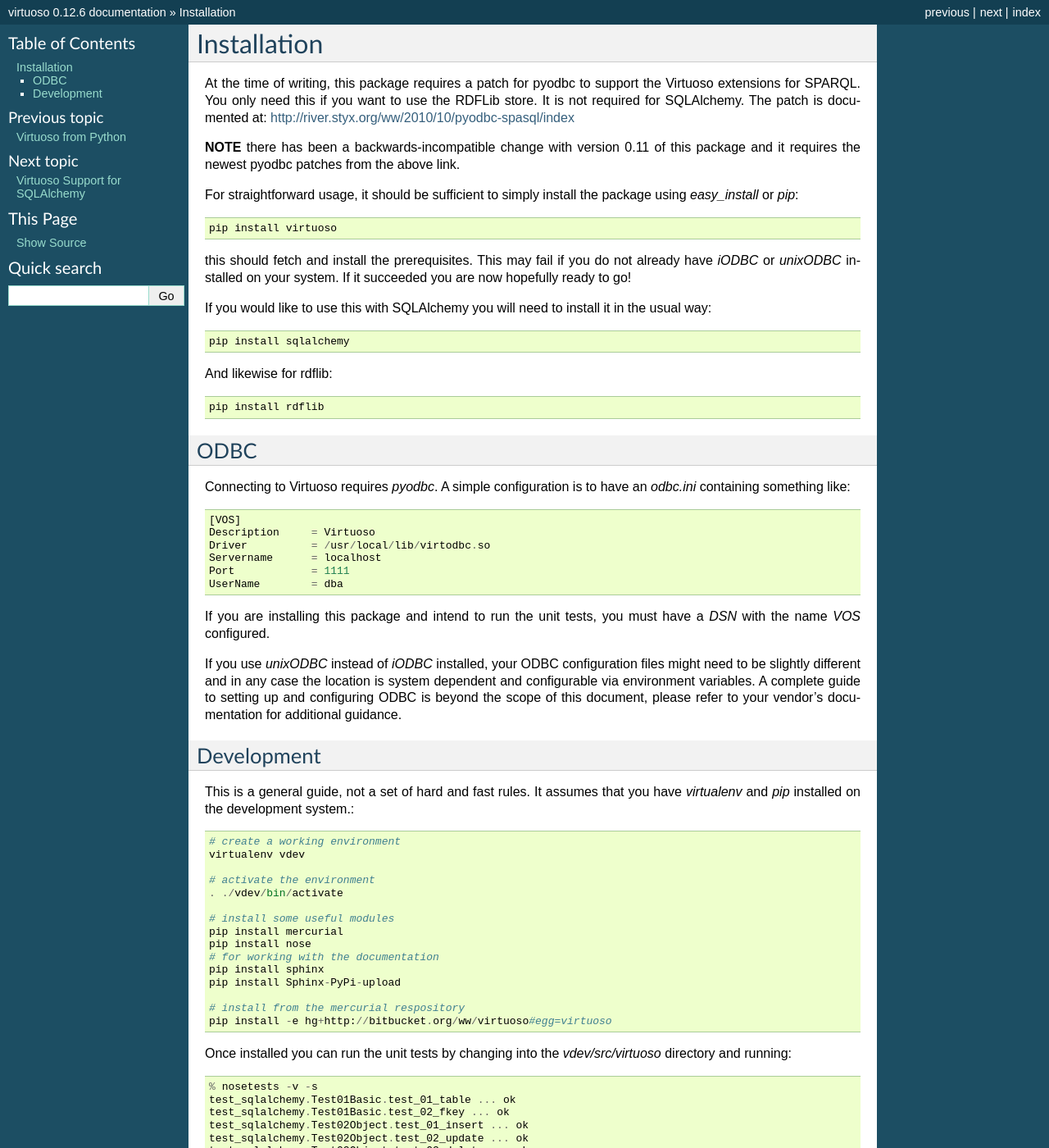
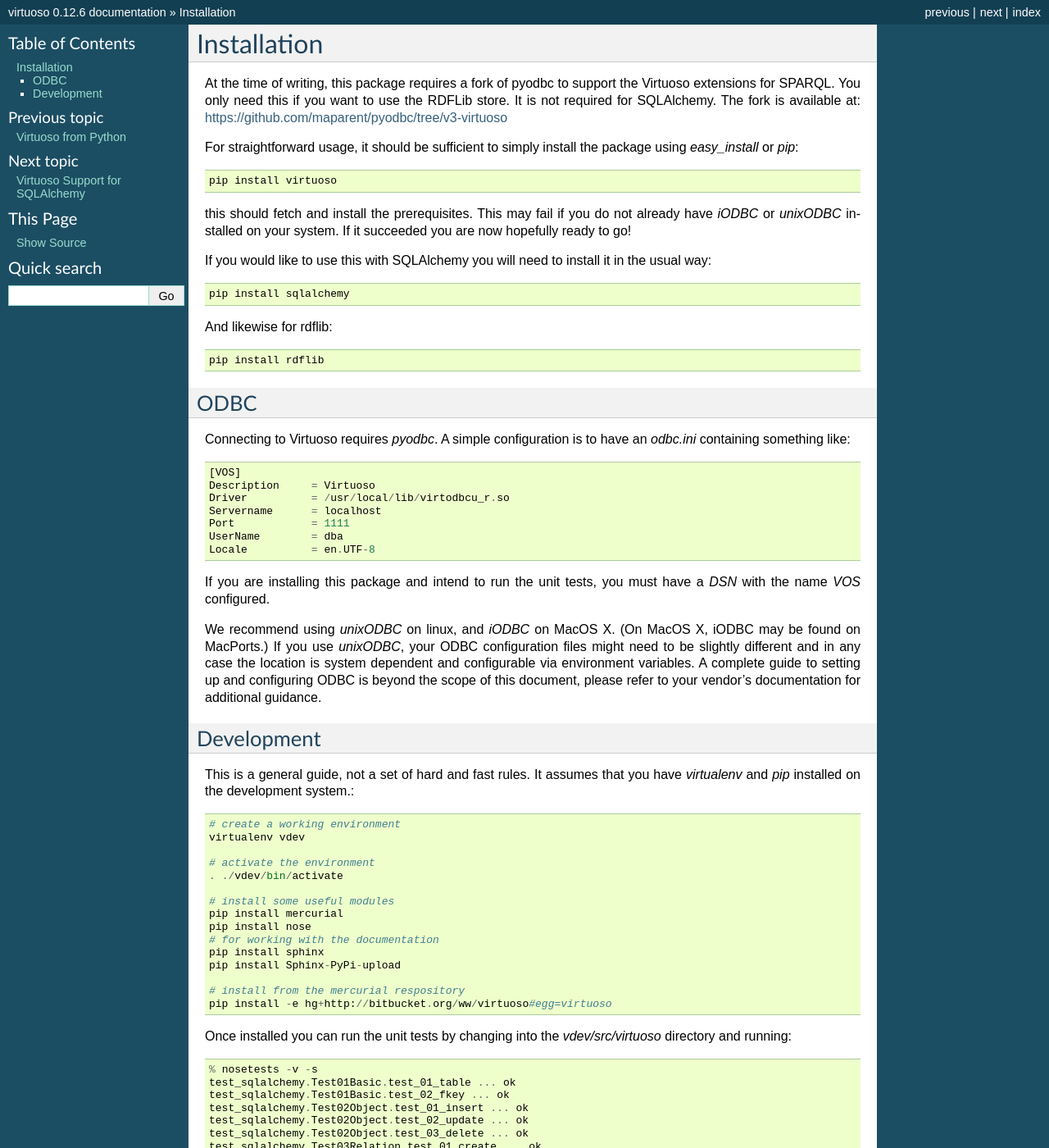
Before and after one commit to maparent/virtuoso-python, a Sphinx documentation site: the page built from docs/installation.txt, in a window 1280 px wide and 1400 px high. Shown: the whole window at 82% size. Built offline with Sphinx 7.4.7, drawn with Linux system fonts in a browser that asks for light colours.

Commit message:
update documentation

```diff
--- a/docs/installation.txt
+++ b/docs/installation.txt
@@ -1,15 +1,11 @@
 Installation
 ============
 
-At the time of writing, this package requires a patch for pyodbc
+At the time of writing, this package requires a fork of pyodbc
 to support the Virtuoso extensions for SPARQL. You only need this
 if you want to use the RDFLib store. It is not required for
-SQLAlchemy. The patch is documented at:
-http://river.styx.org/ww/2010/10/pyodbc-spasql/index
-
-**NOTE** there has been a backwards-incompatible change with version
-0.11 of this package and it requires the newest pyodbc patches from
-the above link.
+SQLAlchemy. The fork is available at:
+https://github.com/maparent/pyodbc/tree/v3-virtuoso
 
 For straightforward usage, it should be sufficient to simply install
 the package using *easy_install* or *pip*::
@@ -38,15 +34,18 @@
 
     [VOS]
     Description     = Virtuoso
-    Driver          = /usr/local/lib/virtodbc.so
+    Driver          = /usr/local/lib/virtodbcu_r.so
     Servername      = localhost
     Port            = 1111
     UserName        = dba
+    Locale          = en.UTF-8
 
 If you are installing this package and intend to run the unit
 tests, you must have a *DSN* with the name *VOS* configured.
 
-If you use *unixODBC* instead of *iODBC* installed, your ODBC
+We recommend using *unixODBC* on linux, and *iODBC* on MacOS X.
+(On MacOS X, iODBC may be found on MacPorts.)
+If you use *unixODBC*, your ODBC
 configuration files might need to be slightly different and in
 any case the location is system dependent and configurable via
 environment variables. A complete guide to setting up and
--- /dev/null
+++ b/requirements.txt
@@ -0,0 +1,4 @@
+-e git+https://github.com/maparent/pyodbc.git@v3-virtuoso#egg=pyodbc
+SQLAlchemy==0.9.8
+rdflib==4.2.0
+uricore==0.1.2
```
Also changed, not shown: README.txt (+8 -4 lines).
